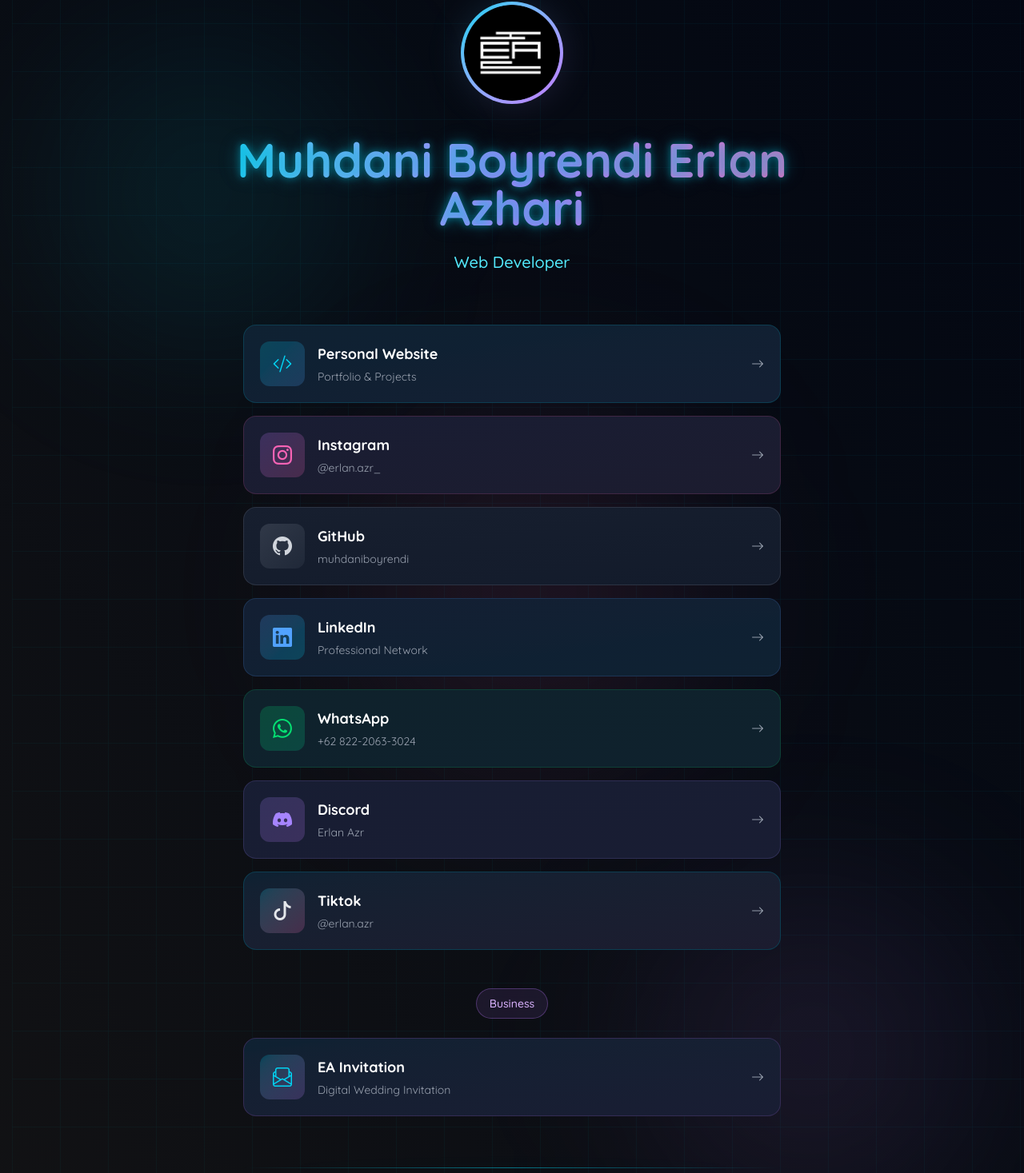
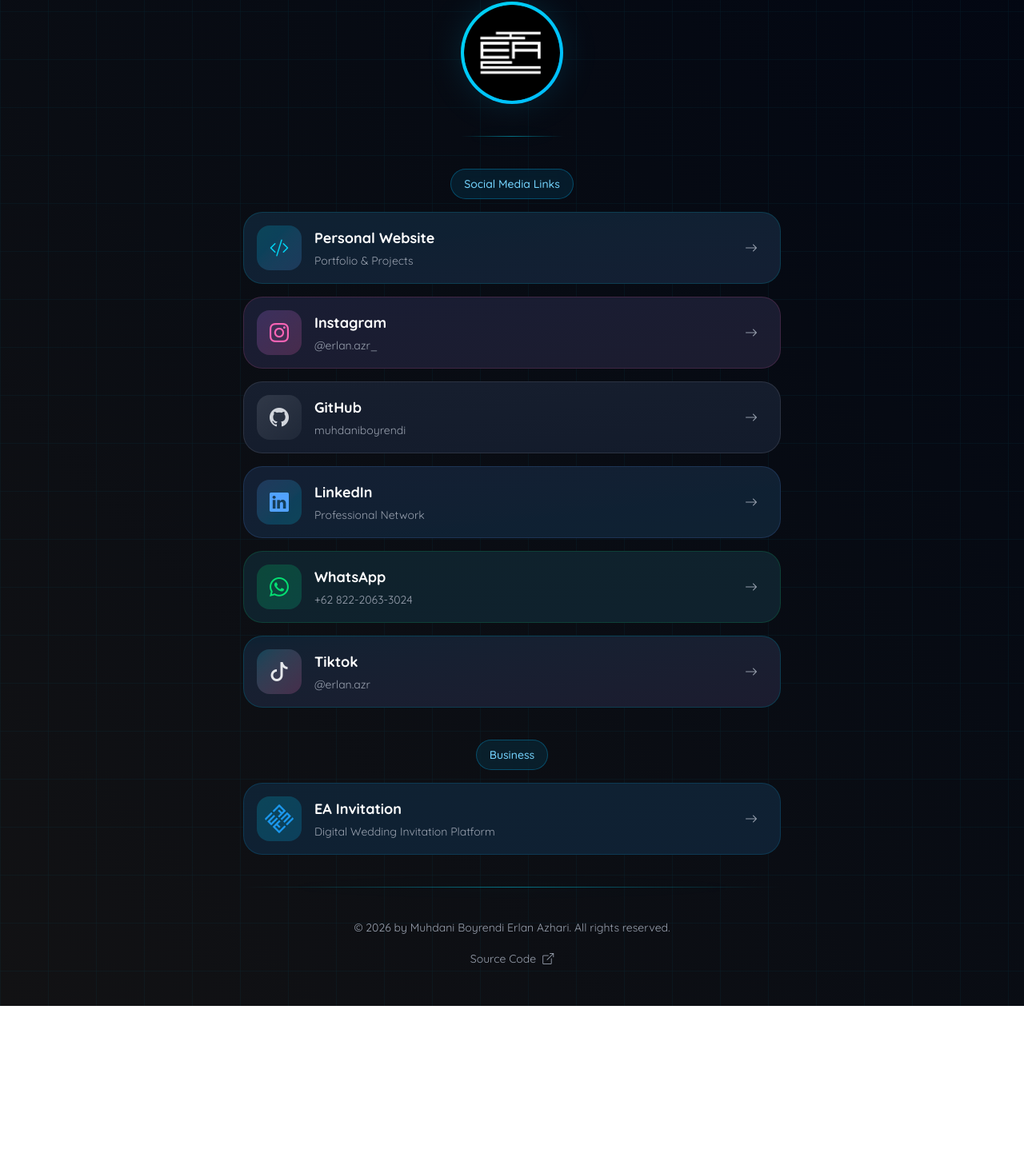
Before and after one commit to muhdaniboyrendi/links-erlan-azr, a Nuxt app: page / in a window 1280 px wide. Shown: the part 46-1513 px from the top of the page at 80% size. After the commit the page ends 1304 px from the top, so only its background shows below. Built offline with nearby package versions, Linux system fonts and the light colour scheme; a web font is replaced by a local one.

Commit message:
feat: add @nuxt/image dependency and new invitation logo image

```diff
--- a/app/app.vue
+++ b/app/app.vue
@@ -8,19 +8,8 @@
       <div class="grid-pattern"></div>
     </div>
 
-    <!-- Floating Gradient Orbs -->
     <div
-      class="absolute top-20 left-20 w-96 h-96 bg-cyan-400/10 rounded-full blur-[120px] animate-blob"
-    ></div>
-    <div
-      class="absolute bottom-20 right-20 w-96 h-96 bg-purple-400/10 rounded-full blur-[120px] animate-blob animation-delay-2000"
-    ></div>
-    <div
-      class="absolute top-1/2 left-1/2 -translate-x-1/2 -translate-y-1/2 w-96 h-96 bg-pink-400/10 rounded-full blur-[120px] animate-blob animation-delay-4000"
-    ></div>
-
-    <div
-      class="relative z-10 container mx-auto px-6 py-12 flex flex-col items-center justify-center min-h-screen"
+      class="relative z-10 container mx-auto px-3 md:px-4 py-12 flex flex-col items-center justify-center min-h-screen"
     >
       <Header />
       <Socials />
@@ -38,38 +27,4 @@
   height: 100%;
   animation: grid-move 20s linear infinite;
 }
-
-@keyframes grid-move {
-  0% {
-    transform: translate(0, 0);
-  }
-  100% {
-    transform: translate(60px, 60px);
-  }
-}
-
-@keyframes blob {
-  0%,
-  100% {
-    transform: translate(0, 0) scale(1);
-  }
-  33% {
-    transform: translate(30px, -50px) scale(1.1);
-  }
-  66% {
-    transform: translate(-20px, 20px) scale(0.9);
-  }
-}
-
-.animate-blob {
-  animation: blob 7s infinite;
-}
-
-.animation-delay-2000 {
-  animation-delay: 2s;
-}
-
-.animation-delay-4000 {
-  animation-delay: 4s;
-}
 </style>
--- a/app/components/footer/Index.vue
+++ b/app/components/footer/Index.vue
@@ -1,8 +1,8 @@
 <!-- Footer.vue -->
 <template>
-  <div class="text-center space-y-6 w-full max-w-2xl">
+  <div class="text-center w-full max-w-2xl">
     <!-- Divider Line with Glow -->
-    <div class="relative">
+    <div class="relative mb-8 md:mb-10">
       <div
         class="h-px bg-gradient-to-r from-transparent via-cyan-400/50 to-transparent"
       ></div>
@@ -12,11 +12,9 @@
     </div>
 
     <!-- Copyright with Neon Effect -->
-    <p class="text-gray-400 text-sm relative">
-      <span class="relative z-10"
-        >&copy; 2025 by Muhdani Boyrendi Erlan Azhari</span
-      >
-    </p>
+    <p class="text-gray-400 text-sm relative mb-3 md:mb-4">
+      &copy; 2026 by Muhdani Boyrendi Erlan Azhari. All rights reserved.</p
+    >
 
     <!-- Source Code Link -->
     <a
--- a/app/components/header/Index.vue
+++ b/app/components/header/Index.vue
@@ -32,15 +32,15 @@
 </script>
 
 <template>
-  <div class="mb-12">
+  <div class="mb-8 md:mb-10">
     <!-- Logo with Neon Effect -->
     <div class="relative mb-10">
       <div
-        class="h-32 aspect-square mx-auto relative rounded-full bg-linear-to-br from-cyan-400 to-purple-400 p-1"
+        class="h-32 aspect-square mx-auto relative rounded-full bg-linear-to-br from-cyan-400 to-sky-400 p-1"
       >
         <!-- Logo Glow -->
         <div
-          class="absolute inset-2 bg-gradient-to-br from-cyan-400/20 to-purple-400/20 rounded-full blur-xl"
+          class="absolute inset-2 bg-gradient-to-br from-cyan-400/20 to-sky-400/20 rounded-full blur-xl"
         ></div>
 
         <!-- Logo -->
@@ -52,25 +52,14 @@
       </div>
     </div>
 
-    <!-- Name with Gradient & Neon Effect -->
-    <div class="text-center">
-      <h1
-        class="text-4xl md:text-6xl max-w-3xl font-extrabold mb-6 bg-gradient-to-r from-cyan-400 via-purple-400 to-pink-400 bg-clip-text text-transparent neon-text animate-fade-in"
-      >
-        Muhdani Boyrendi Erlan Azhari
-      </h1>
-
-      <!-- Profession with Badge Style -->
-      <div class="relative inline-flex justify-center items-center mb-4">
-        <Transition name="profession" mode="out-in">
-          <span
-            :key="currentProfession"
-            class="text-cyan-300 text-lg md:text-xl font-medium"
-          >
-            {{ currentProfession }}
-          </span>
-        </Transition>
-      </div>
+    <!-- Divider Line with Glow -->
+    <div class="relative">
+      <div
+        class="h-px bg-gradient-to-r from-transparent via-cyan-400/50 to-transparent"
+      ></div>
+      <div
+        class="absolute inset-0 h-px bg-gradient-to-r from-transparent via-cyan-400/20 to-transparent blur-sm"
+      ></div>
     </div>
   </div>
 </template>
--- a/app/components/socials/Index.vue
+++ b/app/components/socials/Index.vue
@@ -1,8 +1,19 @@
 <!-- Socials.vue -->
 <template>
-  <div class="w-full max-w-2xl mx-auto mb-16">
+  <div class="w-full max-w-2xl mx-auto mb-8 md:mb-10">
     <!-- Social Links -->
-    <div class="grid gap-4 mb-12">
+    <div class="grid gap-3 md:gap-4 mb-8 md:mb-10">
+      <!-- Business Badge -->
+      <div class="text-center">
+        <div
+          class="inline-flex items-center gap-2 px-4 py-2 rounded-full border border-sky-400/30 bg-sky-400/10 backdrop-blur-sm"
+        >
+          <span class="text-sky-300 text-sm font-medium"
+            >Social Media Links</span
+          >
+        </div>
+      </div>
+
       <SocialsSocialCard
         href="https://erlanazhari.my.id/"
         icon="bi-code-slash"
@@ -64,19 +75,7 @@
       />
 
       <SocialsSocialCard
-        href="https://discord.gg/MfzpYpBV"
-        icon="bi-discord"
-        title="Discord"
-        description="Erlan Azr"
-        icon-bg="bg-gradient-to-br from-violet-400/20 to-purple-400/20"
-        icon-color="text-violet-400"
-        border-color="border-violet-400/20 hover:border-violet-400/50 hover:shadow-[0_0_40px_rgba(34,197,94,0.3)]"
-        gradient-bg="bg-gradient-to-br from-violet-400/5 to-purple-400/5"
-        title-hover="group-hover:text-transparent group-hover:bg-gradient-to-r group-hover:from-green-400 group-hover:to-emerald-400 group-hover:bg-clip-text"
-      />
-
-      <SocialsSocialCard
-        href="https://discord.gg/MfzpYpBV"
+        href="https://www.tiktok.com/@erlan.azr?_r=1&_t=ZS-93Udhi6SGyD"
         icon="bi-tiktok"
         title="Tiktok"
         description="@erlan.azr"
@@ -89,29 +88,72 @@
     </div>
 
     <!-- Business Section -->
-    <div class="space-y-6">
+    <div>
       <!-- Business Badge -->
-      <div class="text-center">
+      <div class="text-center mb-3 md:mb-4">
         <div
-          class="inline-flex items-center gap-2 px-4 py-2 rounded-full border border-purple-400/30 bg-purple-400/10 backdrop-blur-sm"
+          class="inline-flex items-center gap-2 px-4 py-2 rounded-full border border-sky-400/30 bg-sky-400/10 backdrop-blur-sm"
         >
-          <span class="text-purple-300 text-sm font-medium">Business</span>
+          <span class="text-sky-300 text-sm font-medium">Business</span>
         </div>
       </div>
 
       <!-- Business Link -->
       <div class="grid gap-4">
-        <SocialsSocialCard
-          href="https://ea-invitation-landing.vercel.app/"
-          icon="bi-envelope-paper"
-          title="EA Invitation"
-          description="Digital Wedding Invitation"
-          icon-bg="bg-gradient-to-br from-cyan-400/20 to-purple-400/20"
-          icon-color="text-cyan-400"
-          border-color="border-purple-400/20 hover:border-purple-400/50 hover:shadow-[0_0_40px_rgba(168,85,247,0.3)]"
-          gradient-bg="bg-gradient-to-br from-cyan-400/5 to-purple-400/5"
-          title-hover="group-hover:text-transparent group-hover:bg-gradient-to-r group-hover:from-cyan-400 group-hover:to-purple-400 group-hover:bg-clip-text"
-        />
+        <a
+          href="https://eainvitation.com"
+          target="_blank"
+          class="group relative rounded-3xl bg-gray-900 border transition-all duration-500 overflow-hidden border-sky-400/20 hover:border-sky-400/50 hover:shadow-[0_0_40px_rgba(6,182,212,0.3)]"
+        >
+          <!-- Background Gradient on Hover -->
+          <div
+            class="absolute inset-0 rounded-2xl opacity-0 group-hover:opacity-100 transition-opacity duration-500 bg-gradient-to-br from-cyan-400/5 to-sky-400/5"
+          ></div>
+
+          <!-- Content -->
+          <div
+            class="relative z-10 flex items-center gap-3 md:gap-4 p-3 md:p-4 bg-gradient-to-br from-cyan-400/5 to-sky-400/5"
+          >
+            <!-- Icon -->
+            <div
+              class="flex-shrink-0 w-14 h-14 rounded-2xl flex items-center justify-center transition-all duration-300 bg-gradient-to-br from-cyan-400/20 to-sky-400/20"
+            >
+              <NuxtImg
+                src="/ea-invitation-logo.webp"
+                width="40"
+                height="40"
+                loading="lazy"
+                placeholder
+              />
+            </div>
+
+            <!-- Text Content -->
+            <div class="flex-1">
+              <h3
+                class="text-lg font-bold text-white mb-1 transition-all duration-300 group-hover:text-transparent group-hover:bg-gradient-to-r group-hover:from-cyan-400 group-hover:to-sky-400 group-hover:bg-clip-text"
+              >
+                EA Invitation
+              </h3>
+              <p class="text-gray-400 text-sm">
+                Digital Wedding Invitation Platform
+              </p>
+            </div>
+
+            <!-- Arrow Icon with Animation -->
+            <i
+              class="bi bi-arrow-right mr-3 text-gray-400 group-hover:text-white transform transition-all duration-300 group-hover:translate-x-1"
+            ></i>
+          </div>
+
+          <!-- Shine Effect -->
+          <div
+            class="absolute inset-0 opacity-0 group-hover:opacity-100 transition-opacity duration-1000"
+          >
+            <div
+              class="absolute inset-0 bg-gradient-to-r from-transparent via-white/5 to-transparent skew-x-12 -translate-x-full group-hover:translate-x-full transition-transform duration-1000"
+            ></div>
+          </div>
+        </a>
       </div>
     </div>
   </div>
--- a/app/components/socials/SocialCard.vue
+++ b/app/components/socials/SocialCard.vue
@@ -17,7 +17,7 @@
   <a
     :href="href"
     target="_blank"
-    class="group relative rounded-2xl bg-gray-900 border transition-all duration-500 hover:scale-105 overflow-hidden"
+    class="group relative rounded-3xl bg-gray-900 border transition-all duration-500 overflow-hidden"
     :class="borderColor"
   >
     <!-- Background Gradient on Hover -->
@@ -27,10 +27,10 @@
     ></div>
 
     <!-- Content -->
-    <div class="relative z-10 flex items-center gap-4 p-5" :class="gradientBg">
+    <div class="relative z-10 flex items-center gap-3 md:gap-4 p-3 md:p-4" :class="gradientBg">
       <!-- Icon -->
       <div
-        class="flex-shrink-0 w-14 h-14 rounded-xl flex items-center justify-center transition-all duration-300 group-hover:scale-110"
+        class="flex-shrink-0 w-14 h-14 rounded-2xl flex items-center justify-center transition-all duration-300 group-hover:scale-110"
         :class="iconBg"
       >
         <i
@@ -52,7 +52,7 @@
 
       <!-- Arrow Icon with Animation -->
       <i
-        class="bi bi-arrow-right text-gray-400 group-hover:text-white transform transition-all duration-300 group-hover:translate-x-1"
+        class="bi bi-arrow-right mr-3 text-gray-400 group-hover:text-white transform transition-all duration-300 group-hover:translate-x-1"
       ></i>
     </div>
 
--- a/nuxt.config.ts
+++ b/nuxt.config.ts
@@ -8,7 +8,7 @@
   vite: {
     plugins: [tailwindcss()],
   },
-  modules: ["@nuxtjs/sitemap"],
+  modules: ["@nuxtjs/sitemap", "@nuxt/image"],
   site: {
     url: "https://links.erlanazhari.my.id",
     name: "Erlan Azhari Links",
--- a/package.json
+++ b/package.json
@@ -10,6 +10,7 @@
     "postinstall": "nuxt prepare"
   },
   "dependencies": {
+    "@nuxt/image": "^2.0.0",
     "@nuxtjs/sitemap": "^7.4.7",
     "@tailwindcss/vite": "^4.1.4",
     "@unhead/vue": "^2.0.14",
```
Also changed, not shown: public/ea-invitation-logo.webp (added), 1 other file (tests, documents, lock files or other folders).
